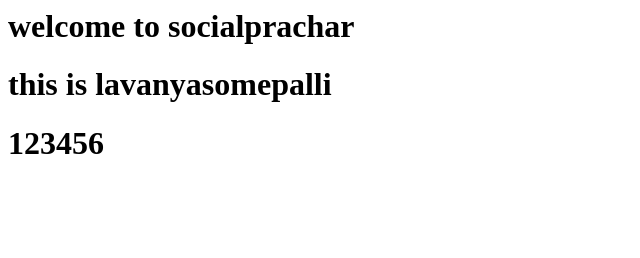
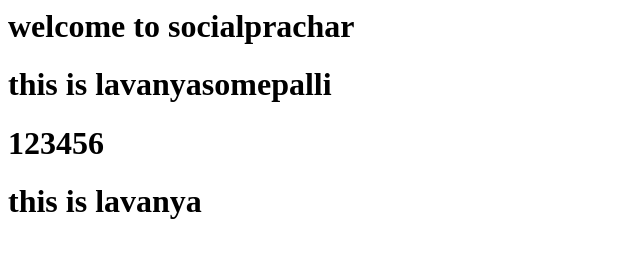
Before and after one commit to lavanyasomepalli/jenkins-with-docker, a plain HTML site: page index.html in a window 1280 px wide. Shown: the whole page, without its empty margins (0-640 px from the left). Drawn offline with Linux system fonts and the light colour scheme.

Commit message:
Update index.html

```diff
--- a/index.html
+++ b/index.html
@@ -1,3 +1,4 @@
 <h1>welcome to socialprachar </h1>
 <h1>this is lavanyasomepalli </h1>
 <h1> 123456</h1>
+<h1>this is lavanya </h1>
```
